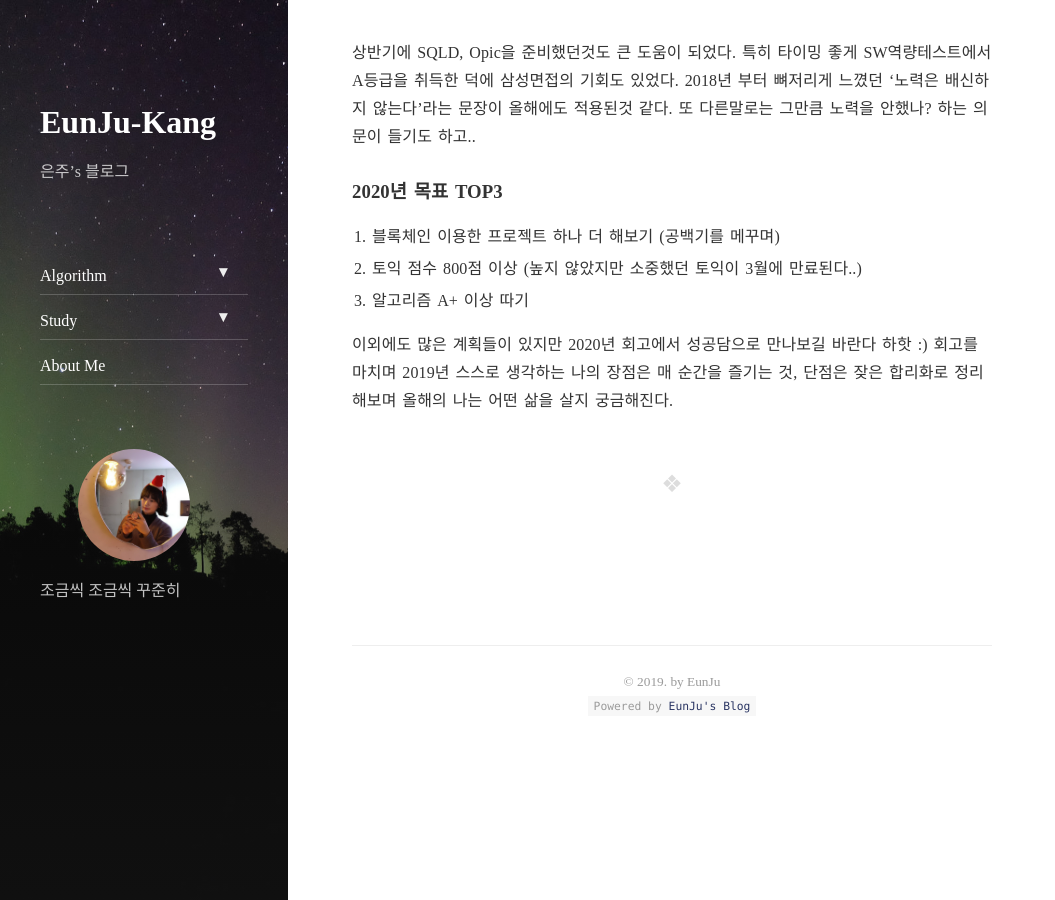
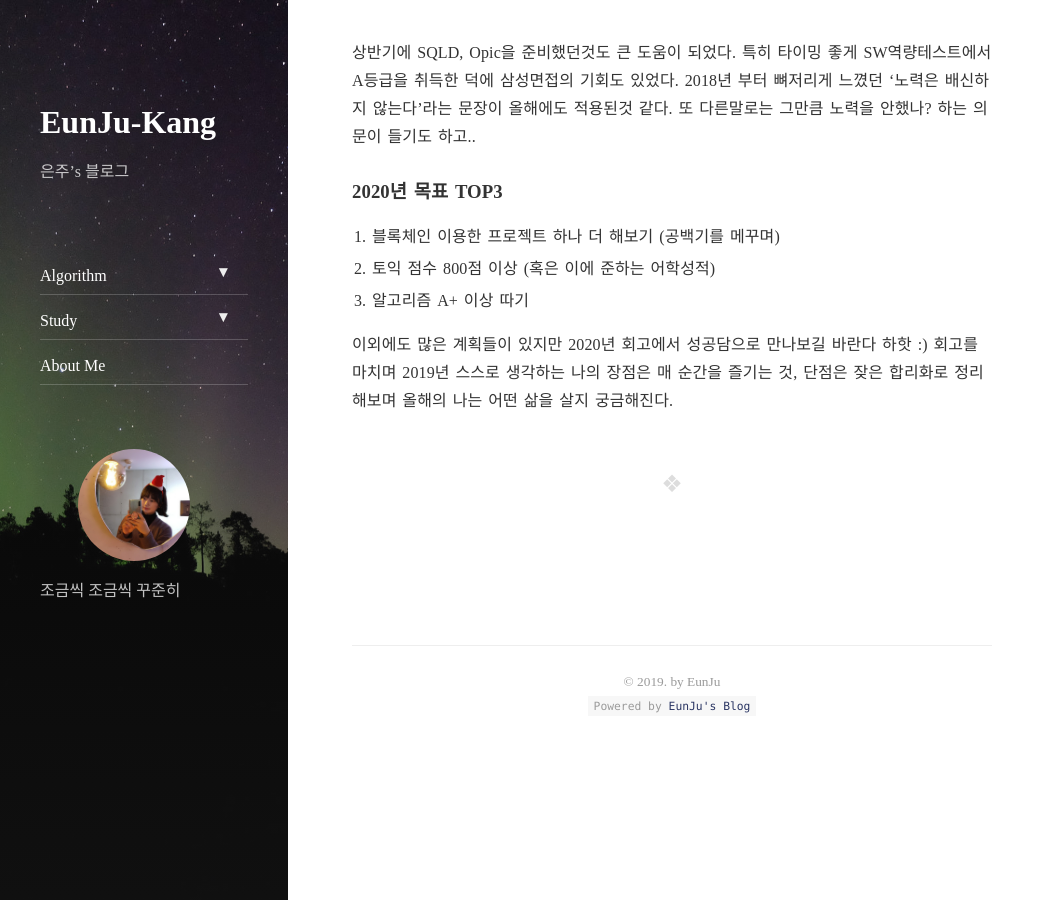
Before and after one commit to EunJu-Kang/EunJu-Kang.github.io, a Jekyll site: the page built from _posts/2020-01-12-2019회고.md, in a window 1280 px wide and 900 px high, scrolled down 2446 px. Shown: the whole window, without its empty margins (0-1055 px from the left). Built offline with Jekyll 4.4.1, drawn with Linux system fonts in a browser that asks for light colours; nearby versions of some CDN libraries.

Commit message:
Update 2020-01-12-2019회고.md

```diff
--- a/_posts/2020-01-12-2019회고.md
+++ b/_posts/2020-01-12-2019회고.md
@@ -63,7 +63,7 @@ SSAFY에서 류쌤에게 면접 시 인사하는 법, 복장 등과 같은 면
 
 ### 2020년 목표 TOP3
 1. 블록체인 이용한 프로젝트 하나 더 해보기 (공백기를 메꾸며)
-2. 토익 점수 800점 이상 (높지 않았지만 소중했던 토익이 3월에 만료된다..)
+2. 토익 점수 800점 이상 (혹은 이에 준하는 어학성적)
 3. 알고리즘 A+ 이상 따기
 
 이외에도 많은 계획들이 있지만 2020년 회고에서 성공담으로 만나보길 바란다 하핫 :)
```
